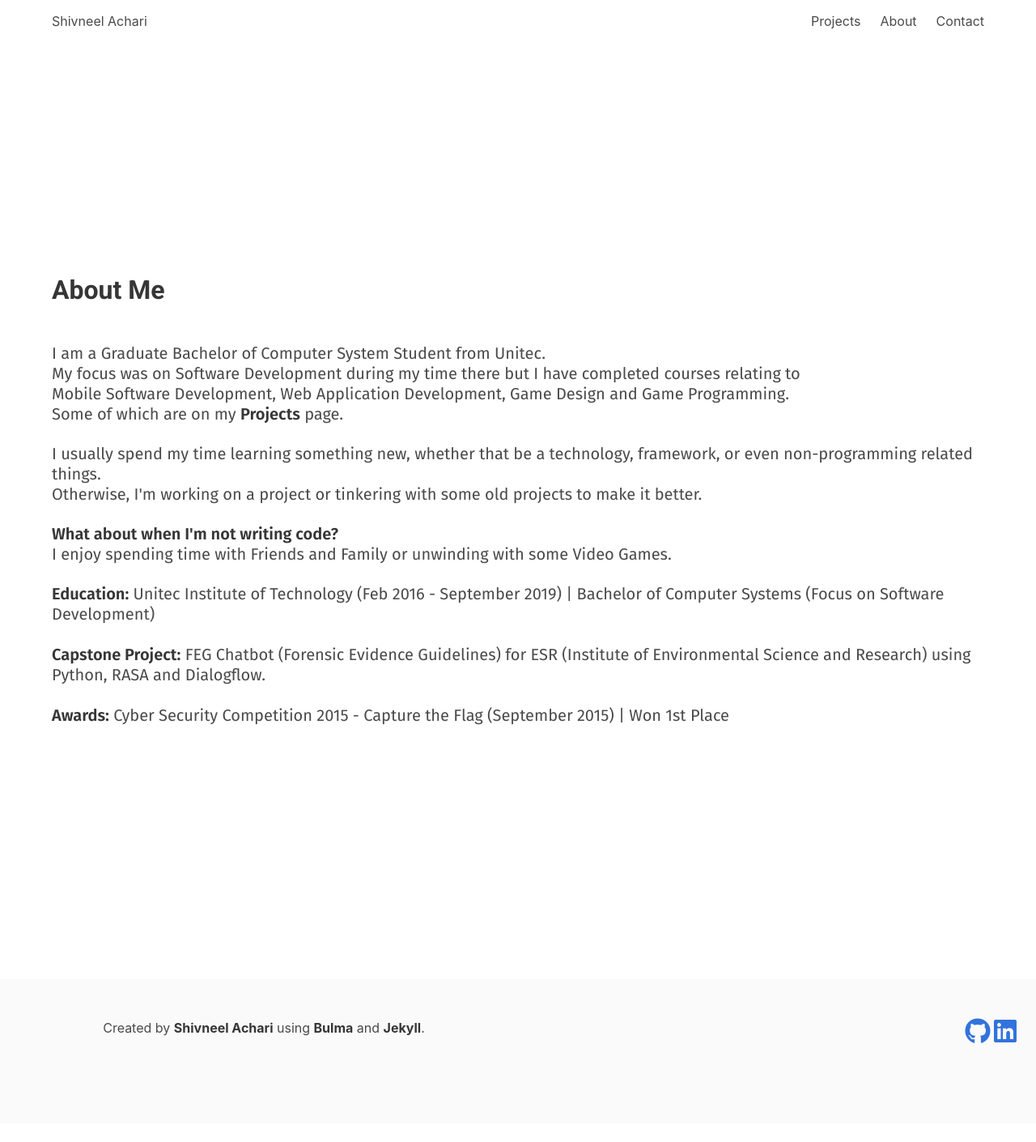
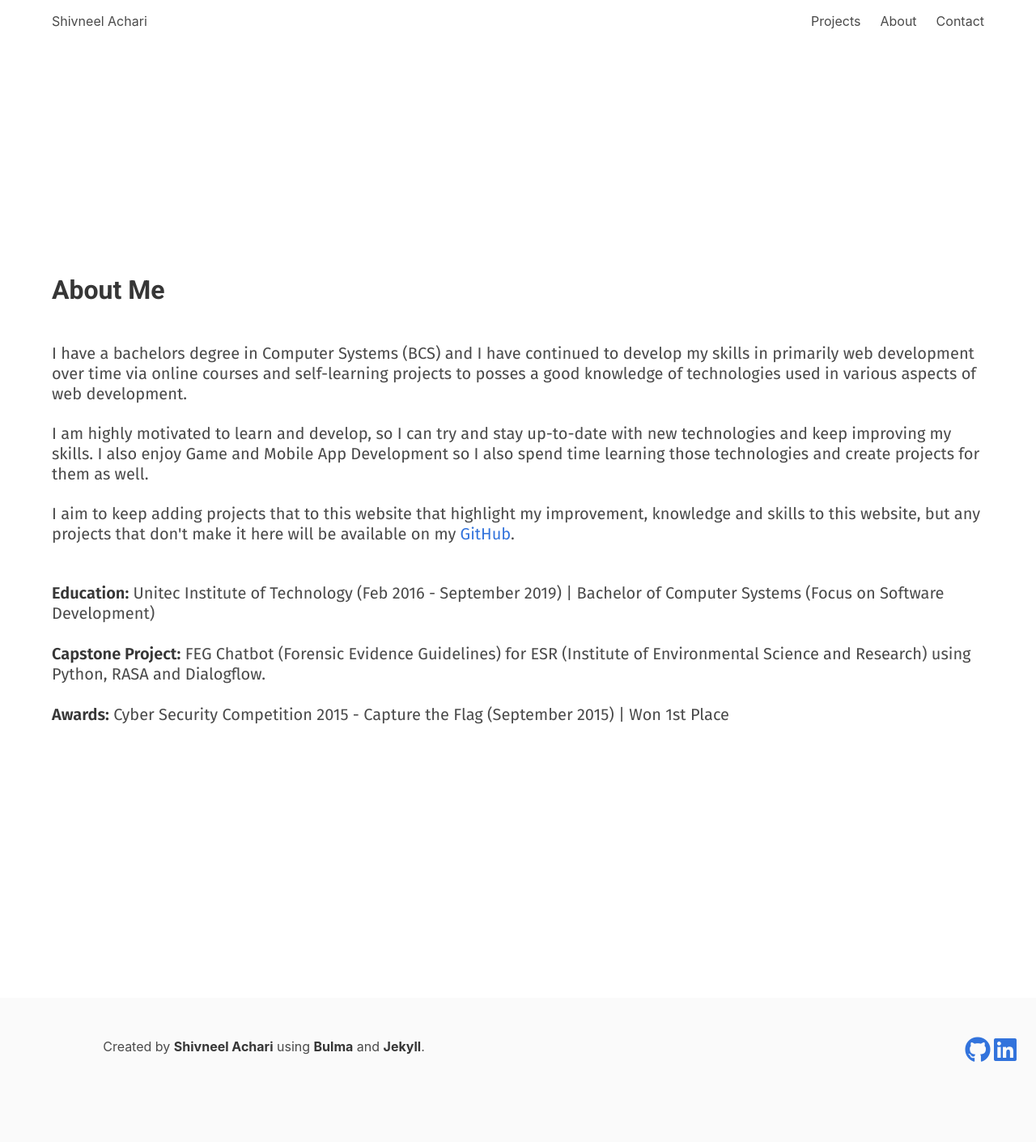
Before and after one commit to acharishivvy/acharishivvy.github.io, a Jekyll site: the page built from _pages/02_about.html, in a window 1280 px wide. Shown: the whole page at 81% size. Built offline with Jekyll 4.4.1, drawn with Linux system fonts in a browser that asks for light colours; nearby versions of some CDN libraries; before the commit the page ends 1387 px from its top, so only the background shows below that.

Commit message:
Update 02_about.html

```diff
--- a/_pages/02_about.html
+++ b/_pages/02_about.html
@@ -13,25 +13,19 @@ permalink: /about/
           About Me
         </h1>
         <br>
-        <h2 class="subtitle has-text-left">
-          I am a Graduate Bachelor of Computer System Student from Unitec.
-          <br>
-          My focus was on Software Development during my time there but I have completed courses relating to
-          <br>
-          Mobile Software Development, Web Application Development, Game Design and Game Programming.
-          <br>
-          Some of which are on my <strong>Projects</strong> page.
+        <h2 class="subtitle">
+          I have a bachelors degree in Computer Systems (BCS) and I have continued to develop my skills in primarily web development over time via online courses and
+          self-learning projects to posses a good knowledge of technologies used in various aspects of web development.
         </h2>
         <h2 class="subtitle">
-            I usually spend my time learning something new, whether that be a technology, framework, or even non-programming related things.
-            <br>
-            Otherwise, I'm working on a project or tinkering with some old projects to make it better.
+          I am highly motivated to learn and develop, so I can try and stay up-to-date with new technologies and keep improving my skills.
+          I also enjoy Game and Mobile App Development so I also spend time learning those technologies and create projects for them as well.
         </h2>
         <h2 class="subtitle">
-            <strong>What about when I'm not writing code?</strong>
-            <br>
-            I enjoy spending time with Friends and Family or unwinding with some Video Games.
+          I aim to keep adding projects that to this website that highlight my improvement, knowledge and skills to this website, but any projects that don't make it here
+          will be available on my <a href="https://github.com/SaiyanShivvy?tab=repositories">GitHub</a>.
         </h2>
+        <br/>
         <h2 class="subtitle">
             <strong>Education:</strong>
             Unitec Institute of Technology (Feb 2016 - September 2019) | Bachelor of Computer Systems (Focus on Software Development)
@@ -46,6 +40,9 @@ permalink: /about/
             <br>
             <br>
         </h2>
+        <h2 class="subtitle">
+
+        </h2>
       </div>
     </div>
   </section>
```
